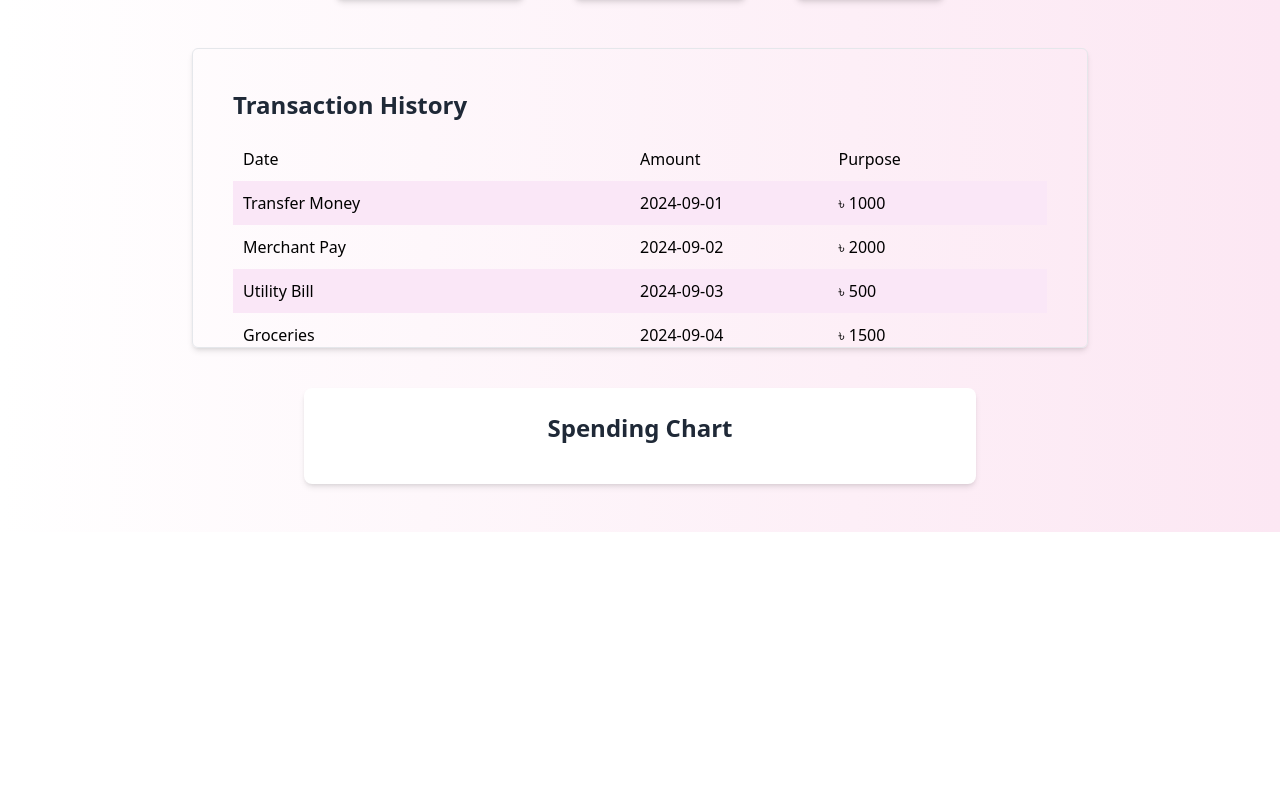
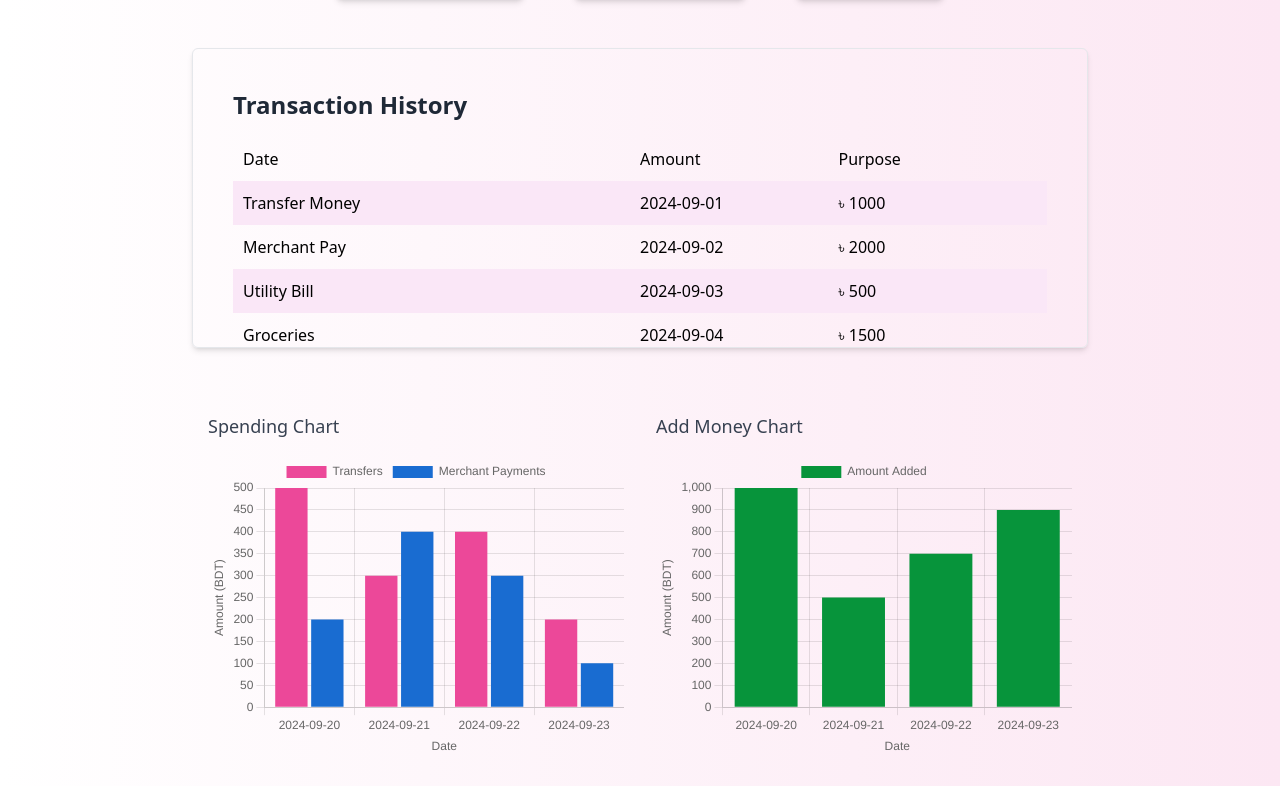
Before and after one commit to azmainm/Webmint, a Vue app: page /transferpage in a window 1280 px wide. Shown: the part 442-1228 px from the top of the page. Before the commit the page ends 974 px from the top, so only its background shows below. Built offline with nearby package versions, Linux system fonts and the light colour scheme.

Commit message:
UI complete

```diff
--- /dev/null
+++ b/src/components/AddMoneyChart.vue
@@ -0,0 +1,52 @@
+<!-- src/components/AddMoneyChart.vue -->
+<template>
+    <div class="w-full sm:w-1/2 px-4 py-6">
+      <h3 class="text-lg font-medium text-gray-700 mb-4">Add Money Chart</h3>
+      <Bar :data="chartData" :options="chartOptions"/>
+    </div>
+  </template>
+
+  <script>
+  import { Bar } from 'vue-chartjs';
+  import { Chart as ChartJS, Title, Tooltip, Legend, BarElement, CategoryScale, LinearScale } from 'chart.js';
+
+  ChartJS.register(Title, Tooltip, Legend, BarElement, CategoryScale, LinearScale);
+
+  export default {
+    components: { Bar },
+    data() {
+      return {
+        chartData: {
+          labels: ['2024-09-20', '2024-09-21', '2024-09-22', '2024-09-23'],
+          datasets: [
+            {
+              label: 'Amount Added',
+              backgroundColor: '#07943b', // Green color for Add Money
+              data: [1000, 500, 700, 900],
+            },
+          ],
+        },
+        chartOptions: {
+          responsive: true,
+          maintainAspectRatio: false,
+          plugins: {
+            legend: { position: 'top' },
+            // title: { display: true, text: 'Money Added Analysis' },
+          },
+          scales: {
+            x: { title: { display: true, text: 'Date' } },
+            y: { title: { display: true, text: 'Amount (BDT)' } },
+          },
+        },
+      };
+    },
+  };
+  </script>
+
+  <style scoped>
+  /* Basic styling for the chart container */
+  .w-full {
+    max-width: 600px;
+    height: 350px;
+  }
+  </style>
--- a/src/components/FooterComp.vue
+++ b/src/components/FooterComp.vue
@@ -1,15 +1,16 @@
 <template>
   <footer class="bg-gradient-to-r from-white to-pink-100">
     <div class="icon-links">
-      <a href="https://github.com/your-profile" target="_blank" rel="noopener noreferrer" class="hover:text-pink-700">
+      <a href="https://github.com/azmainm" target="_blank" rel="noopener noreferrer" class="hover:text-pink-700">
         <font-awesome-icon :icon="['fab', 'github']" size="2x" />
       </a>
-      <a href="https://linkedin.com/in/your-profile" target="_blank" rel="noopener noreferrer" class="hover:text-pink-700">
+      <a href="https://linkedin.com/in/azmain-morshed/" target="_blank" rel="noopener noreferrer" class="hover:text-pink-700">
         <font-awesome-icon :icon="['fab', 'linkedin']" size="2x"/>
       </a>
       <div class="cv-download">
-        <a href="/path/to/your-cv.pdf" download>
-          <button class="bg-blue-800 hover:bg-blue-600 ">Download CV</button>
+        <!-- Updated CV Download Button with target and rel attributes -->
+        <a href="https://drive.google.com/uc?export=download&id=1QKPPCGGeYQWREMhS-r6U8ShT4zOrchcr" target="_blank" rel="noopener noreferrer" download="Azmain_Morshed_CV.pdf">
+          <button class="bg-gray-900 hover:bg-pink-600">Grab my Resume <span><font-awesome-icon icon="fa-solid fa-download" class="text-xl text-white" /></span></button>
         </a>
       </div>
     </div>
@@ -20,9 +21,19 @@
 </template>
 
 <script>
+import { FontAwesomeIcon } from '@fortawesome/vue-fontawesome';
+import { library } from '@fortawesome/fontawesome-svg-core';
+import { faDownload } from '@fortawesome/free-solid-svg-icons';
+
+library.add(faDownload);
+
 export default {
-  name: "FooterComp"
+  name: "FooterComp",
+  components:{
+    FontAwesomeIcon,
+  },
 };
+
 </script>
 
 <style scoped>
@@ -56,10 +67,6 @@ button {
   cursor: pointer;
 }
 
-button:hover {
-  background-color: #0056b3;
-}
-
 .developer-text {
   text-align: center;
   margin-top: 10px;
--- a/src/components/LandingPage.vue
+++ b/src/components/LandingPage.vue
@@ -7,10 +7,10 @@
       <p class="mt-4 font-sans text-xl px-4 text-gray-800">Seamless transfers and payments</p>
       <p class="font-sans text-xl px-4 font-medium text-blue-800">on. the. web</p>
       <div>
-        <button @click="goToTransferPage" class="mt-4 mr-4 bg-blue-900 hover:bg-blue-800 text-white font-medium py-3 px-6 rounded-md shadow-gray-300">
+        <button @click="goToTransferPage" class="mt-4 mr-4 bg-blue-900 hover:bg-pink-700 text-white font-medium py-3 px-6 rounded-md shadow-gray-300">
         Initiate Transaction
       </button>
-      <span><font-awesome-icon icon="fa-solid fa-money-bill-transfer" class="text-3xl text-blue-900 mb-2" /></span>
+      <span><font-awesome-icon icon="fa-solid fa-money-bill-transfer" class="text-3xl text-blue-900 mb-2 hover:text-pink-700" /></span>
       </div>
 
     </section>
--- a/src/components/SpendingChart.vue
+++ b/src/components/SpendingChart.vue
@@ -1,101 +1,57 @@
+<!-- src/components/SpendingChart.vue -->
 <template>
-  <div class="w-full max-w-2xl mx-auto p-6 bg-white shadow-md rounded-lg">
-    <h2 class="text-2xl font-semibold text-gray-800 mb-4 text-center">Spending Chart</h2>
-    <!-- <BarChart :chartData="chartData" :options="chartOptions" /> -->
+  <div class="w-full sm:w-1/2 px-4 py-6">
+    <h3 class="text-lg font-medium text-gray-700 mb-4">Spending Chart</h3>
+    <Bar :data="chartData" :options="chartOptions"/>
   </div>
 </template>
 
 <script>
-// import BarChart from './BarChart.vue';
+import { Bar } from 'vue-chartjs';
+import { Chart as ChartJS, Title, Tooltip, Legend, BarElement, CategoryScale, LinearScale } from 'chart.js';
+
+ChartJS.register(Title, Tooltip, Legend, BarElement, CategoryScale, LinearScale);
 
 export default {
-  components: {
-    // BarChart
-  },
+  components: { Bar },
   data() {
     return {
       chartData: {
-        labels: ['Food', 'Transport', 'Shopping', 'Entertainment', 'Health', 'Utilities'],
+        labels: ['2024-09-20', '2024-09-21', '2024-09-22', '2024-09-23'],
         datasets: [
           {
-            label: 'Spending in BDT',
-            data: [1200, 800, 1500, 500, 300, 1000], // Dummy data
-            backgroundColor: [
-              'rgba(75, 192, 192, 0.6)',
-              'rgba(54, 162, 235, 0.6)',
-              'rgba(255, 206, 86, 0.6)',
-              'rgba(153, 102, 255, 0.6)',
-              'rgba(255, 99, 132, 0.6)',
-              'rgba(255, 159, 64, 0.6)'
-            ],
-            borderColor: [
-              'rgba(75, 192, 192, 1)',
-              'rgba(54, 162, 235, 1)',
-              'rgba(255, 206, 86, 1)',
-              'rgba(153, 102, 255, 1)',
-              'rgba(255, 99, 132, 1)',
-              'rgba(255, 159, 64, 1)'
-            ],
-            borderWidth: 1
-          }
-        ]
+            label: 'Transfers',
+            backgroundColor: '#ec4899', // Pink color for Transfers
+            data: [500, 300, 400, 200],
+          },
+          {
+            label: 'Merchant Payments',
+            backgroundColor: '#196cd1', // Blue color for Merchant Payments
+            data: [200, 400, 300, 100],
+          },
+        ],
       },
       chartOptions: {
         responsive: true,
         maintainAspectRatio: false,
         plugins: {
-          legend: {
-            display: true,
-            position: 'top',
-            labels: {
-              color: 'rgb(75, 75, 75)',
-              font: {
-                size: 14
-              }
-            }
-          },
-          title: {
-            display: true,
-            text: 'Spending Breakdown',
-            color: '#333',
-            font: {
-              size: 18
-            }
-          }
+          legend: { position: 'top' },
+          // title: { display: true, text: 'Spending Analysis' },
         },
         scales: {
-          x: {
-            grid: {
-              display: false
-            },
-            ticks: {
-              color: '#555',
-              font: {
-                size: 12
-              }
-            }
-          },
-          y: {
-            grid: {
-              borderDash: [5, 5],
-              color: '#ddd'
-            },
-            ticks: {
-              color: '#555',
-              font: {
-                size: 12
-              }
-            }
-          }
-        }
-      }
+          x: { title: { display: true, text: 'Date' } },
+          y: { title: { display: true, text: 'Amount (BDT)' } },
+        },
+      },
     };
-  }
+  },
 };
 </script>
 
 <style scoped>
+/* Basic styling for the chart container */
 .w-full {
-  width: 100%;
+  max-width: 600px;
+  height: 350px;
 }
 </style>
--- a/src/views/TransferPage.vue
+++ b/src/views/TransferPage.vue
@@ -43,10 +43,15 @@
         </div>
       </div>
 
-      <!-- Additional Sections (Spending Chart and Transaction History) -->
+      <!-- Transaction History & Chart Section -->
       <div class="mt-12 w-full max-w-4xl mx-auto">
-        <TransactionHistory/>
-        <SpendingChart />
+        <TransactionHistory />
+
+        <!-- Charts Section -->
+        <div class="flex flex-col lg:flex-row items-center justify-between w-full">
+          <SpendingChart />
+          <AddMoneyChart />
+        </div>
       </div>
 
        <!-- Modals -->
@@ -64,6 +69,7 @@ import { library } from '@fortawesome/fontawesome-svg-core';
 import { faMoneyBillTransfer, faCartShopping, faPlus } from '@fortawesome/free-solid-svg-icons';
 import NavbarLoggedIn from '../components/NavbarLoggedIn.vue';
 import SpendingChart from '../components/SpendingChart.vue';
+import AddMoneyChart from '../components/AddMoneyChart.vue';
 import TransactionHistory from '../components/TransactionHistory.vue';
 import TransferModal from '../components/TransferModal.vue';
 import AddMoneyModal from '../components/AddMoneyModal.vue';
@@ -76,6 +82,7 @@ export default {
   components: {
     NavbarLoggedIn,
     SpendingChart,
+    AddMoneyChart,
     TransactionHistory,
     TransferModal,
     AddMoneyModal,
```
